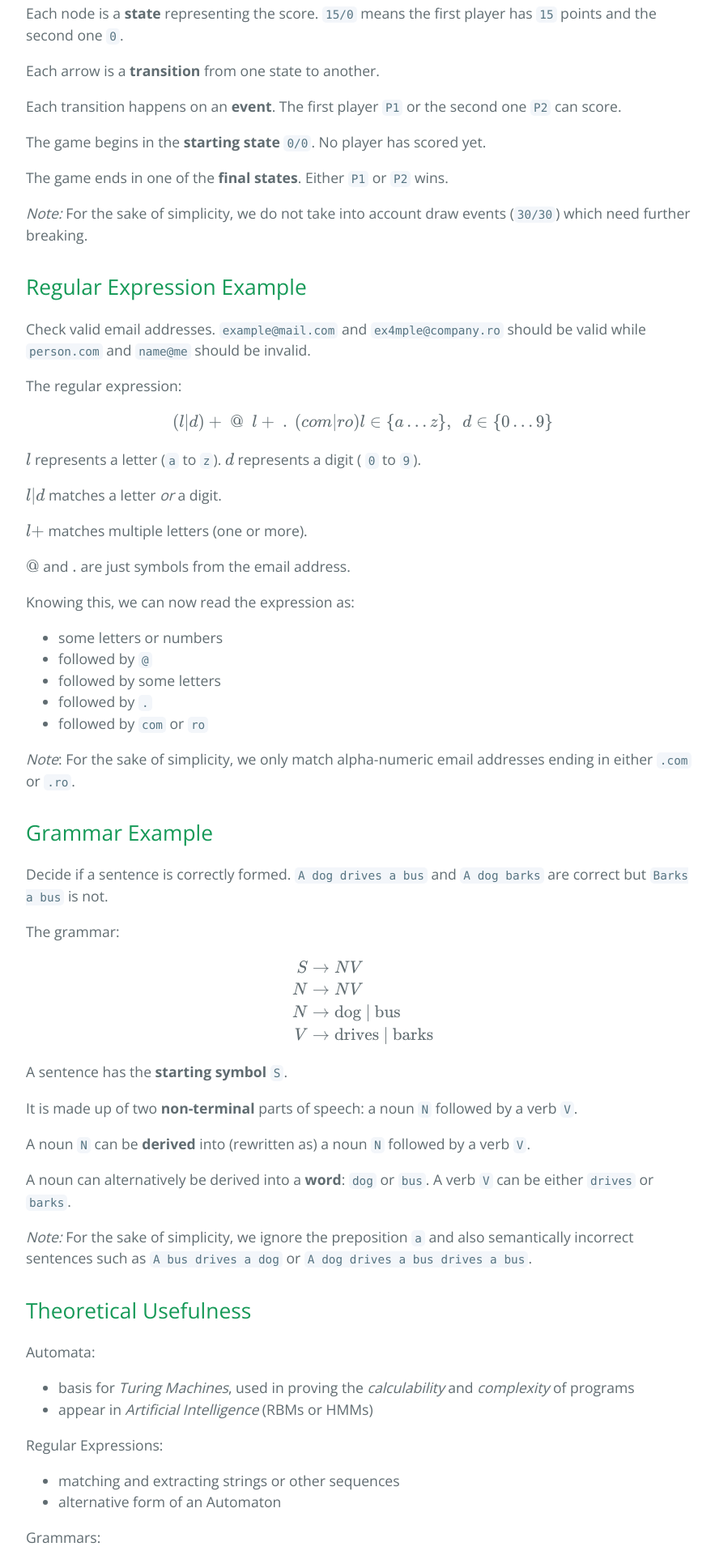
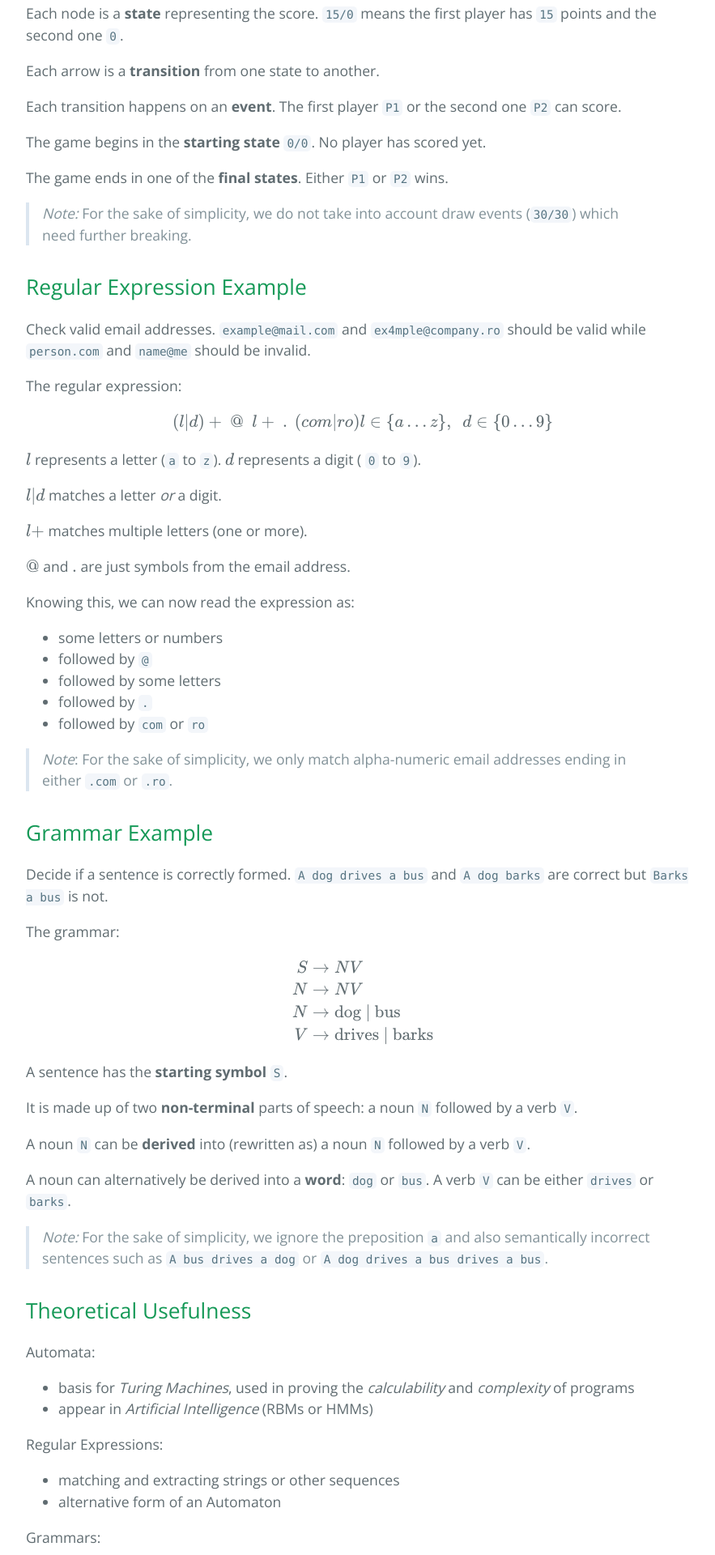
Before and after one commit to stefan-niculae/formal-labs, a Jekyll site: the page built from _posts/2017-02-23-lab0.md, in a window 1280 px wide. Shown: the part 1332-3252 px from the top of the page at 81% size, without its empty margins (192-1075 px from the left). Built offline with Jekyll 4.4.1, drawn with Linux system fonts in a browser that asks for light colours; formulas are drawn with MathJax 3.

Commit message:
format Notes as quotes

```diff
--- a/_posts/2017-02-23-lab0.md
+++ b/_posts/2017-02-23-lab0.md
@@ -31,7 +31,7 @@ The game ends in one of the **final states**. Either `P1` or `P2` wins.
 
 
 
-*Note:* For the sake of simplicity, we do not take into account draw events (`30/30`) which need further breaking.
+> *Note:* For the sake of simplicity, we do not take into account draw events (`30/30`) which need further breaking.
 
 
 
@@ -67,7 +67,7 @@ Knowing this, we can now read the expression as:
 
 
 
-*Note*: For the sake of simplicity, we only match alpha-numeric email addresses ending in either `.com` or `.ro`.
+> *Note*: For the sake of simplicity, we only match alpha-numeric email addresses ending in either `.com` or `.ro`.
 
 
 
@@ -99,7 +99,7 @@ A noun can alternatively be derived into a **word**: `dog` or `bus`. A verb `V`
 
 
 
-*Note:* For the sake of simplicity, we ignore the preposition `a` and also semantically incorrect sentences such as `A bus drives a dog` or `A dog drives a bus drives a bus`.
+> *Note:* For the sake of simplicity, we ignore the preposition `a` and also semantically incorrect sentences such as `A bus drives a dog` or `A dog drives a bus drives a bus`.
 
 
 
```
